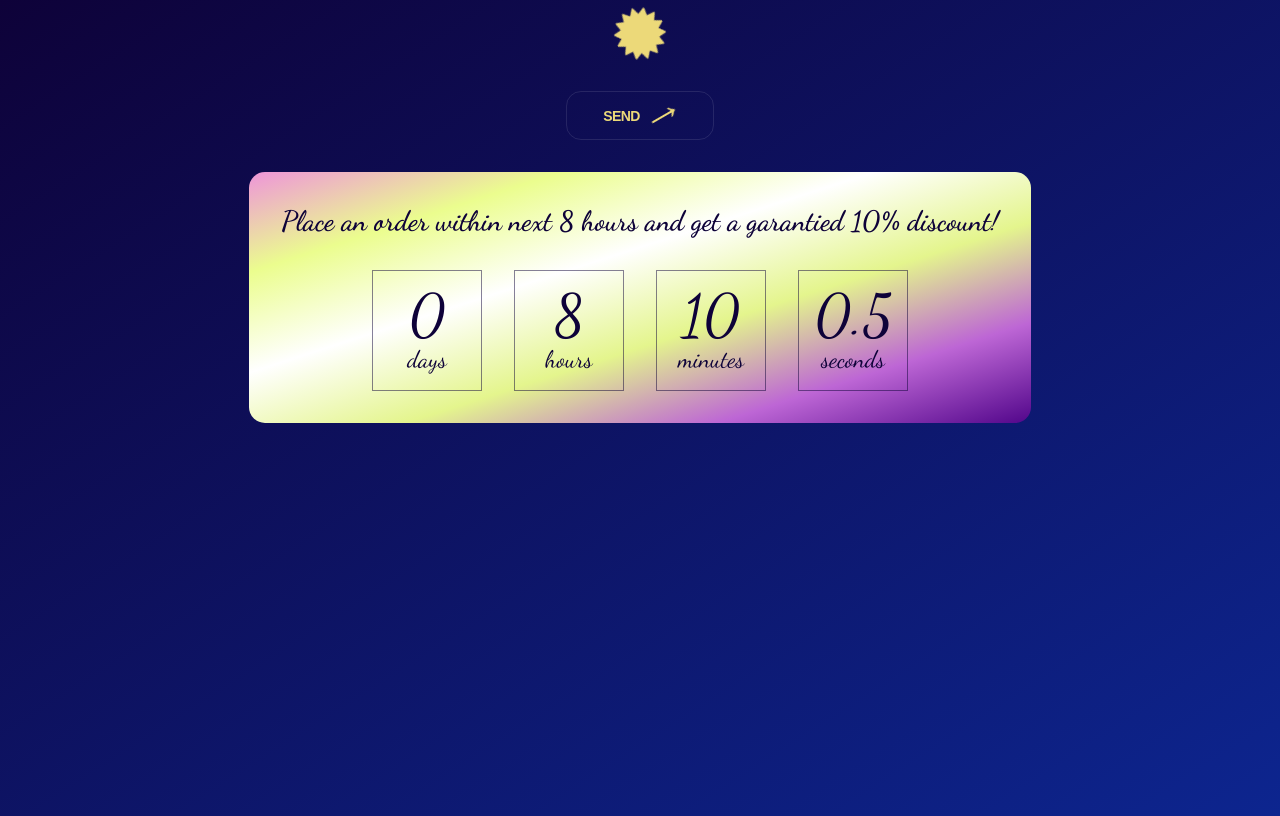
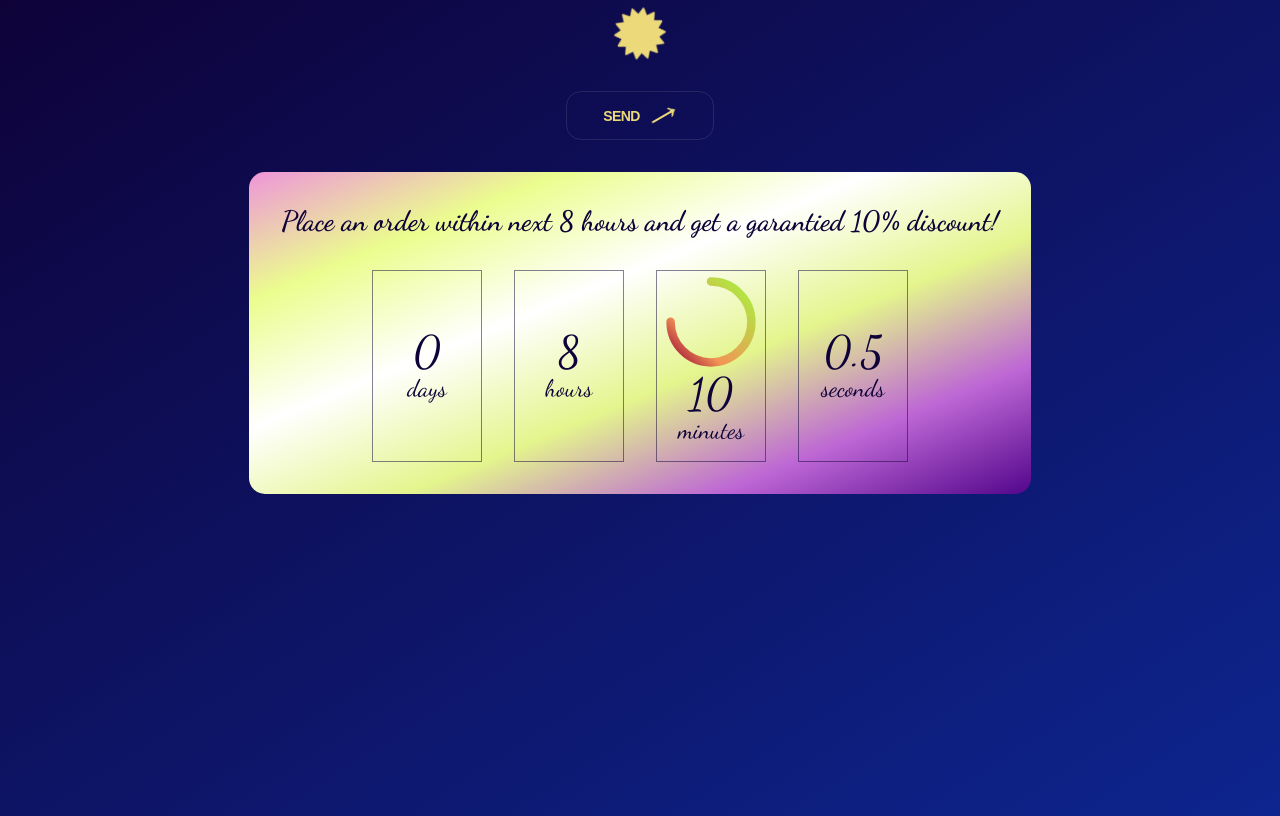
Before and after one commit to irynahamoum/personal_practice, a plain HTML site: page index.html in a window 1280 px wide. Drawn offline with Linux system fonts and the light colour scheme.

Commit message:
countdown circle

```diff
--- a/index.css
+++ b/index.css
@@ -190,10 +190,50 @@ body {
   margin-right: 32px;
 }
 
+.timer__circle {
+  position: relative;
+  --size: 70px;
+  width: var(--size);
+  height: var(--size);
+  margin-bottom: 15px;
+}
+
 .timer__num {
-  font-size: 58px;
+  font-size: 44px;
   line-height: 1em;
 }
 
 .timer__name {
 }
+
+.circle {
+  --offset: -10px;
+  position: absolute;
+  top: var(--offset);
+  right: var(--offset);
+  bottom: var(--offset);
+  left: var(--offset);
+  transform: rotate(-90deg);
+}
+.segment {
+  fill: transparent;
+  stroke: url(#gradient);
+  stroke-width: 2px;
+  stroke-dasharray: 45 60;
+  stroke-linecap: round;
+  transform: scale(4.7);
+  transform-origin: center;
+  transition: stroke-dasharray 1s linear;
+}
+
+.gradient_1 {
+  stop-color: rgb(166, 244, 63);
+}
+
+.gradient_2 {
+  stop-color: rgb(242, 148, 86);
+}
+
+.gradient_3 {
+  stop-color: rgb(150, 2, 51);
+}
--- a/index.html
+++ b/index.html
@@ -36,6 +36,22 @@
             <div class="timer__name">hours</div>
           </div>
           <div class="timer__item">
+            <div class="timer__circle">
+              <svg class="circle" viewbox="0 0 100 100">
+                <linearGradient
+                  id="gradient"
+                  x1="100%"
+                  y1="100%"
+                  x2="0%"
+                  y2="0%"
+                >
+                  <stop class="gradient_1" offset="0%"></stop>
+                  <stop class="gradient_2" offset="70%"></stop>
+                  <stop class="gradient_3" offset="100%"></stop>
+                </linearGradient>
+                <circle class="segment" r="9.55%" cx="50%" cy="50%"></circle>
+              </svg>
+            </div>
             <div class="timer__num">10</div>
             <div class="timer__name">minutes</div>
           </div>
```
